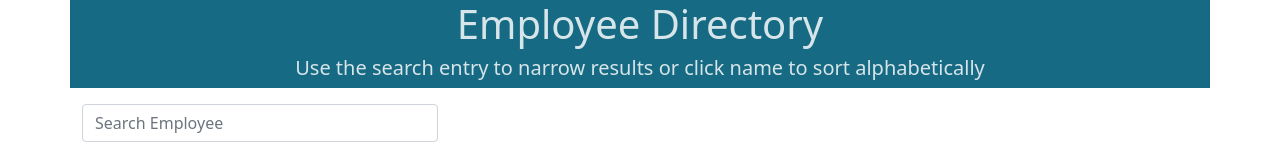
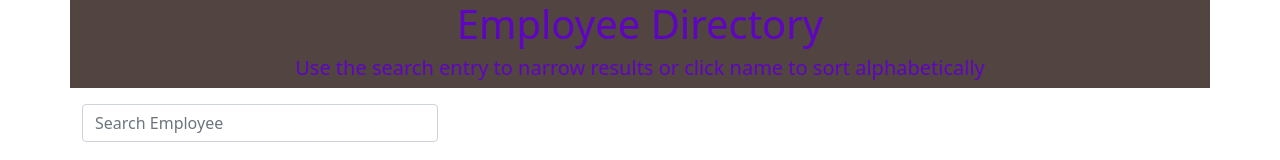
Before and after one commit to jennalala/employee-directory, a React (Create React App) app: page / in a window 1280 px wide. Shown: the top 160 px of the page. Built offline with nearby package versions, Linux system fonts and the light colour scheme; no server answers.

Commit message:
got it working

```diff
--- a/src/pages/Home.jsx
+++ b/src/pages/Home.jsx
@@ -65,7 +65,7 @@ const Home = () => {
   return (
     <div className="container">
       <div className="row">
-        <div style={{backgroundColor: "#176a83", color: "rgba(255,255,255,0.822"}} className="col">
+        <div style={{backgroundColor: "#524440", color: "rgb(96, 4, 195"}} className="col">
           <h1 className="text-center">Employee Directory</h1>
           <h5 className="text-center">Use the search entry to narrow results or click name to sort alphabetically</h5>
 
```
Also changed, not shown: 1 other file (tests, documents, lock files or other folders).
